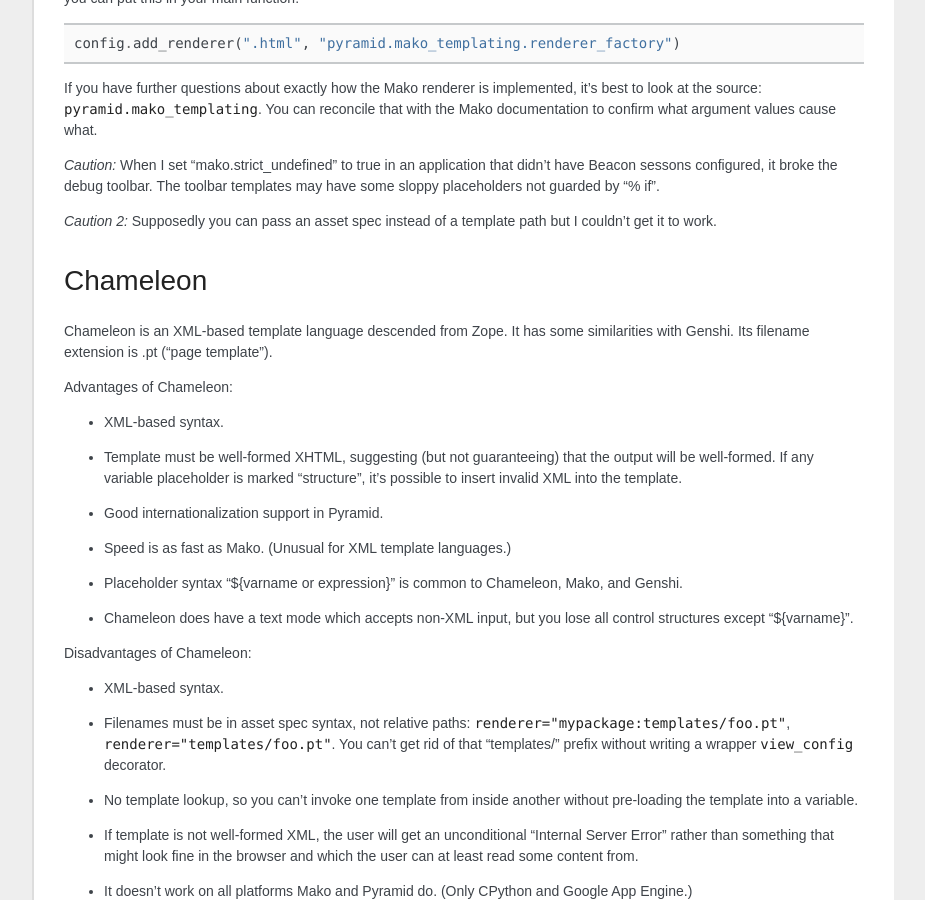
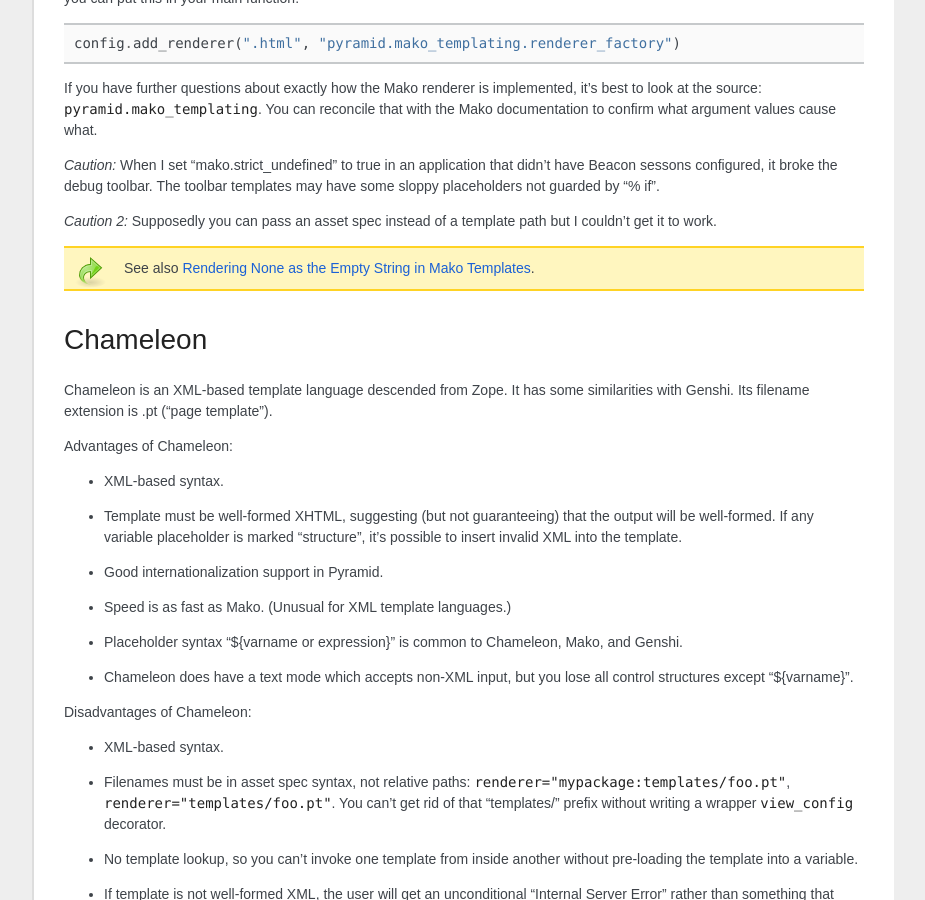
Before and after one commit to Pylons/pyramid_cookbook, a Sphinx documentation site: the page built from docs/pylons/templates.rst, in a window 1280 px wide and 900 px high, scrolled down 752 px. Shown: the whole window, without its empty margins (198-1123 px from the left). Built offline with Sphinx 7.4.7, drawn with Linux system fonts in a browser that asks for light colours; some web fonts are replaced.

Commit message:
Add reference to "Rendering None as the Empty String in Mako Templates" (#193)

```diff
--- a/docs/pylons/templates.rst
+++ b/docs/pylons/templates.rst
@@ -52,6 +52,8 @@
 
 *Caution 2:* Supposedly you can pass an asset spec instead of a template path
 but I couldn't get it to work.
+
+.. seealso:: See also :ref:`rendering-none-as-the-empty-string-in-mako-templates`.
 
 
 Chameleon
--- a/docs/templates/templates.rst
+++ b/docs/templates/templates.rst
@@ -229,6 +229,9 @@
      </tal:block>
    </html>
 
+
+.. _rendering-none-as-the-empty-string-in-mako-templates:
+
 Rendering ``None`` as the Empty String in Mako Templates
 --------------------------------------------------------
 
```
